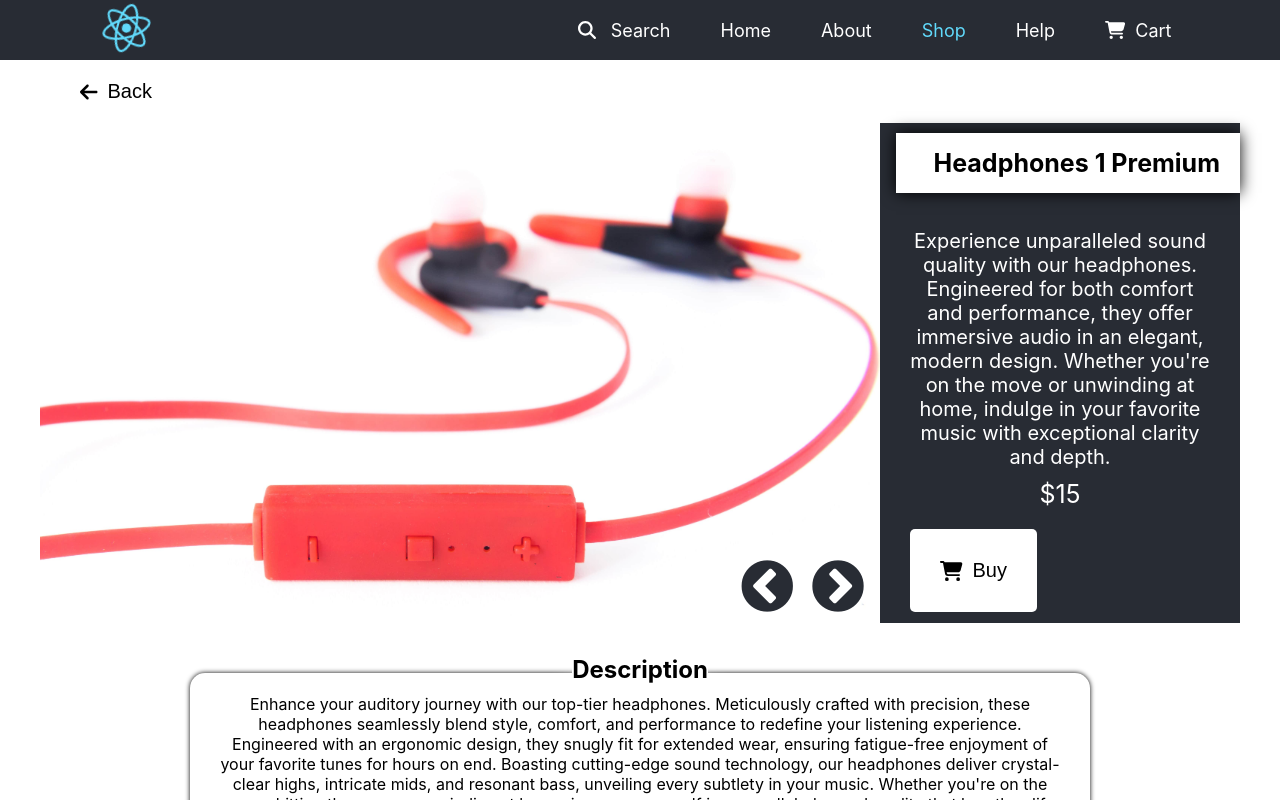
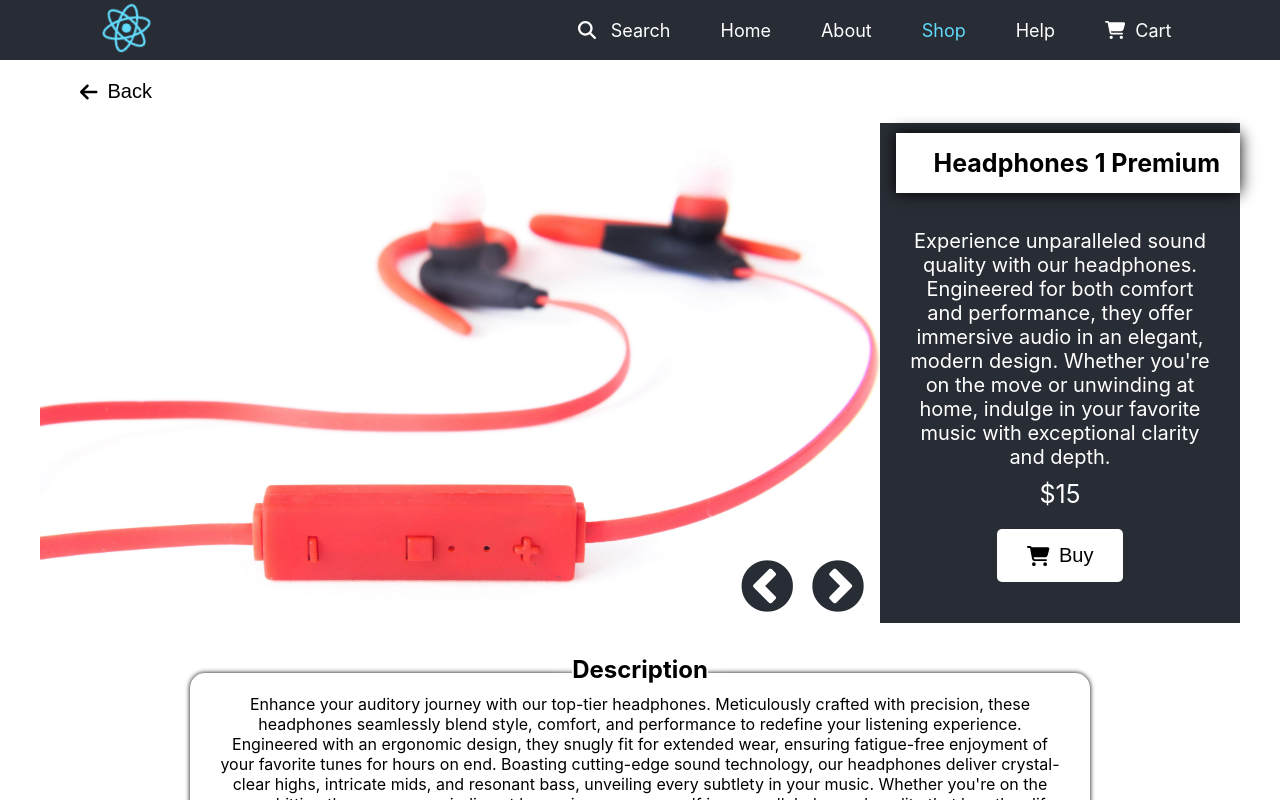
Before and after one commit to ruslanrohovskyidfei/Website-react, a React (Create React App) app: page /shop/1 in a window 1280 px wide. Shown: the top 800 px of the page. Built offline with nearby package versions, Linux system fonts and the light colour scheme.

Commit message:
Buy button change alignment

```diff
--- a/src/Pages/Product.tsx
+++ b/src/Pages/Product.tsx
@@ -71,7 +71,7 @@ function Product({refreshComponent}:any) {
                         <div className="product-quantity-plus"></div>
                         <button className="product-button" onClick={() => addItem(product)}>
                             <FontAwesomeIcon icon={faCartShopping}/>
-                            <p className="text">Buy</p>
+                            <div className="text">Buy</div>
                         </button>
                     </div>
                 </div>
--- a/src/Styles/Product/ProductPage.css
+++ b/src/Styles/Product/ProductPage.css
@@ -85,7 +85,8 @@
     background: white;
     color: black;
     font-size: 20px;
-    padding: 10px 30px;
+    padding: 15px 30px;
+    margin: 20px auto 0;
     border: none;
     outline: none;
     cursor: pointer;
@@ -95,7 +96,7 @@
     justify-content: center;
     align-items: center;
 }
-.product .product-button p.text {
+.product .product-button .text {
     margin-left: 10px;
 }
 .product .product-button:hover {
```
